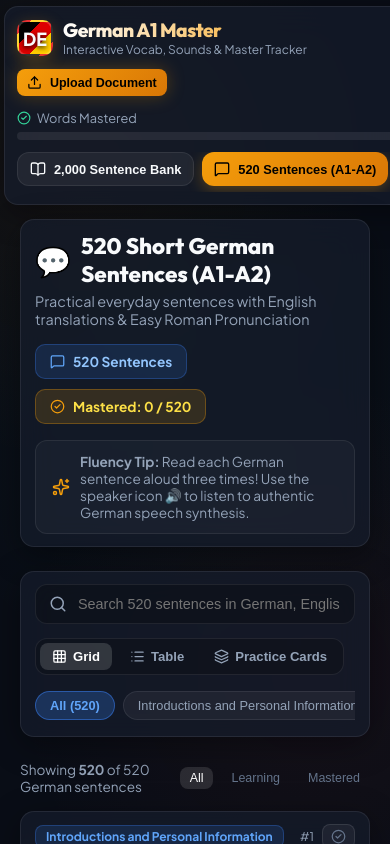
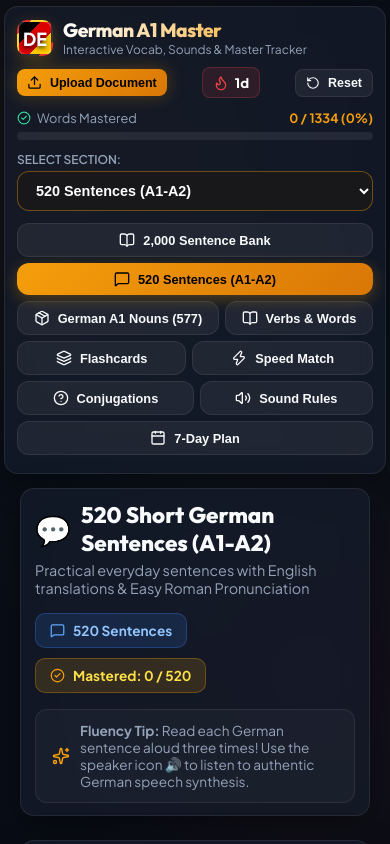
Before and after one commit to ahmedraheed/A1-german-website, a React (Vite) app: page / in a window 390 px wide. Shown: the top 844 px of the page. Built offline with nearby package versions, Linux system fonts and the light colour scheme.

Commit message:
fix: Add mobile category select dropdown and wrap navigation tabs for complete mobile visibility

```diff
--- a/src/components/Header.jsx
+++ b/src/components/Header.jsx
@@ -108,6 +108,38 @@ export default function Header({
         </div>
       </div>
 
+      {/* Mobile Category Select Dropdown */}
+      <div className="header-mobile-select-wrapper" style={{ display: 'none', marginBottom: '12px' }}>
+        <div style={{ fontSize: '0.75rem', color: 'var(--text-muted)', marginBottom: '4px', fontWeight: '600' }}>
+          SELECT SECTION:
+        </div>
+        <select
+          value={activeTab}
+          onChange={(e) => {
+            setActiveTab(e.target.value);
+            localStorage.setItem('german_active_tab', e.target.value);
+          }}
+          style={{
+            width: '100%',
+            padding: '10px 14px',
+            borderRadius: '12px',
+            border: '1px solid rgba(245, 158, 11, 0.4)',
+            background: '#18181b',
+            color: '#ffffff',
+            fontSize: '0.9rem',
+            fontWeight: '700',
+            outline: 'none',
+            cursor: 'pointer'
+          }}
+        >
+          {tabs.map((tab) => (
+            <option key={tab.id} value={tab.id}>
+              {tab.label}
+            </option>
+          ))}
+        </select>
+      </div>
+
       {/* Navigation Tabs */}
       <nav className="nav-tabs-scroll">
         {tabs.map((tab) => {
--- a/src/index.css
+++ b/src/index.css
@@ -300,6 +300,25 @@ button {
     margin-bottom: 12px !important;
   }
 
+  .header-mobile-select-wrapper {
+    display: block !important;
+  }
+
+  .nav-tabs-scroll {
+    display: flex !important;
+    flex-wrap: wrap !important;
+    overflow-x: visible !important;
+    gap: 6px !important;
+  }
+
+  .nav-tab-btn {
+    flex: 1 1 auto !important;
+    padding: 8px 12px !important;
+    font-size: 0.8rem !important;
+    justify-content: center !important;
+    text-align: center !important;
+  }
+
   .filter-controls-row {
     flex-direction: column;
     align-items: stretch !important;
```
